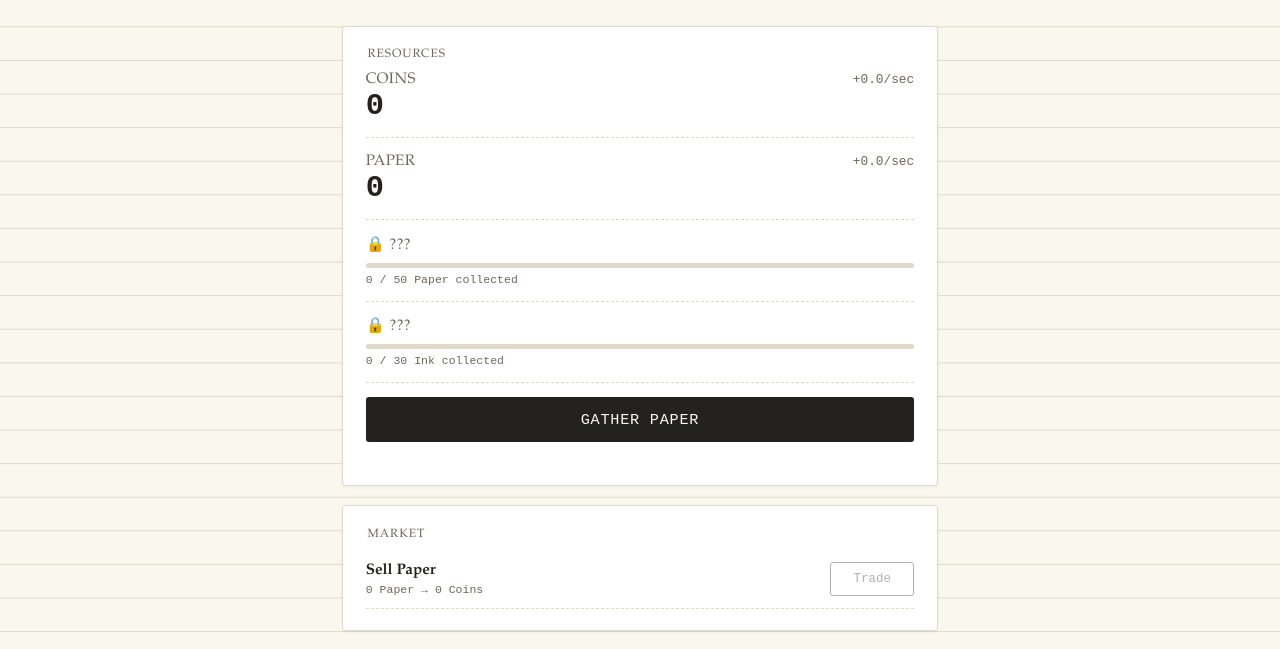
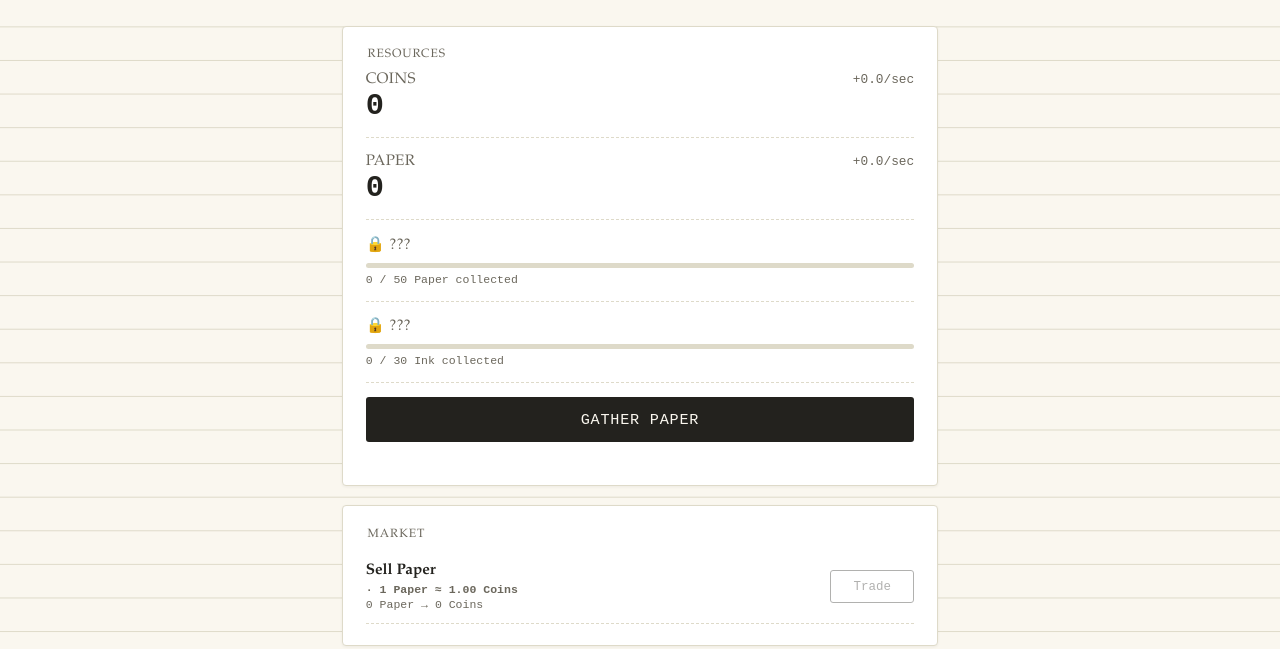
Before and after one commit to Bob0929/paper, a plain HTML site: page index.html in a window 1280 px wide. Shown: the part 108-757 px from the top of the page. Drawn offline with Linux system fonts and the light colour scheme.

Commit message:
Update index.html

```diff
--- a/index.html
+++ b/index.html
@@ -312,6 +312,12 @@
     font-size: 0.72rem;
     color: var(--ink-soft);
   }
+  .market-info .rate-line {
+    font-weight: 600;
+    margin-bottom: 0.15rem;
+  }
+  .market-info .rate-line.price-up { color: var(--ink); }
+  .market-info .rate-line.price-down { color: var(--accent); }
 
   .trade-btn {
     flex-shrink: 0;
@@ -635,10 +641,53 @@ const Systems = {
   // Prices are derived from each resource's coinValue, so the same
   // pricing logic works for any pair without a hardcoded rate table.
   Market: {
-    // 1 unit of value = 1 coin. Coins are priced against themselves.
+    // Price drift: each sellable resource's value wanders between
+    // PRICE_MIN and PRICE_MAX of its base coinValue. This state is
+    // intentionally NOT saved — it's cosmetic market noise, not
+    // progress, so it resets fresh each session rather than adding
+    // another field to the save schema.
+    PRICE_MIN: 0.7,
+    PRICE_MAX: 1.4,
+    EASE_SPEED: 0.3,     // how quickly price eases toward its target
+    priceState: {},      // { resourceId: { multiplier, target, timer } }
+
+    randomRetargetSeconds() {
+      return 6 + Math.random() * 8; // 6-14s between target changes
+    },
+
+    initPrices() {
+      for (const id in DATA.resources) {
+        if (!DATA.resources[id].coinValue) continue; // coins itself, etc.
+        this.priceState[id] = {
+          multiplier: 1,
+          target: 1,
+          timer: this.randomRetargetSeconds(),
+        };
+      }
+    },
+
+    updatePrices(deltaSeconds) {
+      for (const id in this.priceState) {
+        const state = this.priceState[id];
+        state.timer -= deltaSeconds;
+        if (state.timer <= 0) {
+          state.target = this.PRICE_MIN + Math.random() * (this.PRICE_MAX - this.PRICE_MIN);
+          state.timer = this.randomRetargetSeconds();
+        }
+        // Ease toward the target rather than jumping, so price moves
+        // read as a smooth drift instead of a jittery random walk.
+        state.multiplier += (state.target - state.multiplier) * Math.min(1, deltaSeconds * this.EASE_SPEED);
+      }
+    },
+
+    // 1 unit of value = 1 coin. Coins are priced against themselves
+    // and never drift. Every other resource's value includes its
+    // current price multiplier.
     valueOf(resourceId) {
       const def = DATA.resources[resourceId];
-      return (def && def.coinValue) || 1;
+      const base = (def && def.coinValue) || 1;
+      const state = this.priceState[resourceId];
+      return state ? base * state.multiplier : base;
     },
 
     // How much of `to` you'd get for the full current stock of `from`.
@@ -648,7 +697,7 @@ const Systems = {
     },
 
     // Trades the player's ENTIRE current stock of `from` into `to`,
-    // at the fair-value exchange rate. Returns the amount gained.
+    // at the current live exchange rate. Returns the amount gained.
     tradeFullStock(fromId, toId) {
       const available = GameState.getResource(fromId).amount;
       if (available <= 0) return 0;
@@ -954,7 +1003,8 @@ const UI = {
       row.innerHTML = `
         <div class="market-info">
           <h3>${conv.label}</h3>
-          <p></p>
+          <p class="rate-line"></p>
+          <p class="quote-line"></p>
         </div>
         <button class="trade-btn" type="button">Trade</button>
       `;
@@ -977,8 +1027,17 @@ const UI = {
       const quote = Systems.Market.quoteFullStock(conv.from, conv.to);
       const fromLabel = DATA.resources[conv.from].label;
       const toLabel = DATA.resources[conv.to].label;
+      const unitRate = Systems.Market.valueOf(conv.from) / Systems.Market.valueOf(conv.to);
+      const priceState = Systems.Market.priceState[conv.from];
+      const multiplier = priceState ? priceState.multiplier : 1;
 
-      row.querySelector('.market-info p').textContent =
+      const rateLine = row.querySelector('.rate-line');
+      const trend = multiplier > 1.05 ? '▲' : multiplier < 0.95 ? '▼' : '·';
+      rateLine.textContent = `${trend} 1 ${fromLabel} ≈ ${unitRate.toFixed(2)} ${toLabel}`;
+      rateLine.classList.toggle('price-up', multiplier > 1.05);
+      rateLine.classList.toggle('price-down', multiplier < 0.95);
+
+      row.querySelector('.quote-line').textContent =
         `${UTILS.formatNumber(stock)} ${fromLabel} → ${UTILS.formatNumber(quote)} ${toLabel}`;
       row.querySelector('.trade-btn').disabled = stock <= 0;
     }
@@ -1066,6 +1125,7 @@ const GameLoop = {
     this.lastTick = nowTs;
 
     Systems.Production.update(deltaSeconds);
+    Systems.Market.updatePrices(deltaSeconds);
     GameState.totalPlaytimeSeconds += deltaSeconds;
     UI.render();
   },
@@ -1087,6 +1147,7 @@ function initApp() {
   UI.buildResourceCards();
   UI.buildUpgradeRows();
   UI.buildMarketRows();
+  Systems.Market.initPrices();
   UI.primeUnlockedState();
   UI.bindEvents();
 
@@ -1112,11 +1173,19 @@ function initApp() {
 
   // Autosave on an interval, and on the way out, so progress
   // survives both a long idle session and a closed tab.
-  setInterval(() => SaveManager.save(), 5000);
-  window.addEventListener('beforeunload', () => SaveManager.save());
+  const autosaveIntervalId = setInterval(() => SaveManager.save(), 5000);
+  const autosaveOnUnload = () => SaveManager.save();
+  window.addEventListener('beforeunload', autosaveOnUnload);
 
   document.getElementById('resetBtn').addEventListener('click', () => {
     if (confirm('Erase all saved progress on this device? This cannot be undone.')) {
+      // location.reload() fires beforeunload, which would otherwise
+      // autosave the current (pre-reset) state right back into
+      // localStorage a moment after we clear it. Both the interval
+      // and the unload handler must be torn down first, or the
+      // reset silently undoes itself.
+      clearInterval(autosaveIntervalId);
+      window.removeEventListener('beforeunload', autosaveOnUnload);
       SaveManager.clear();
       location.reload();
     }
```
